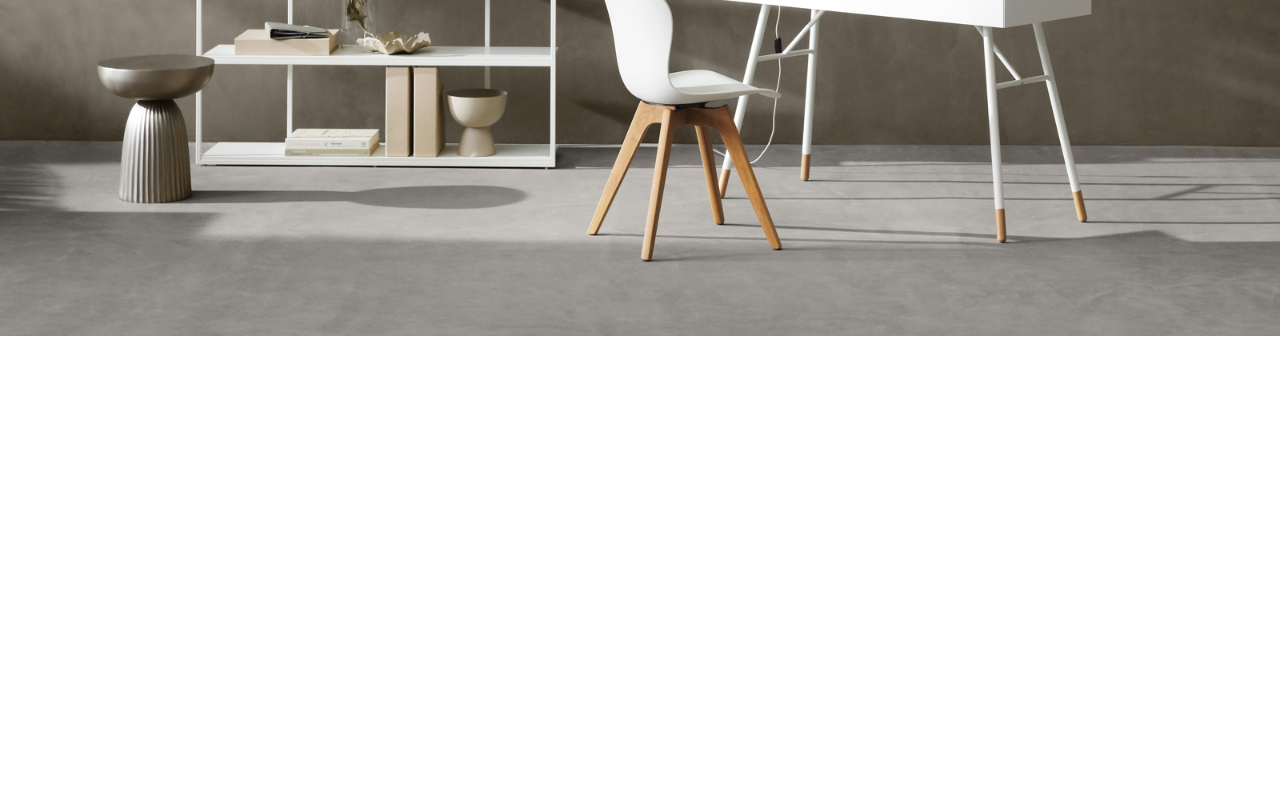
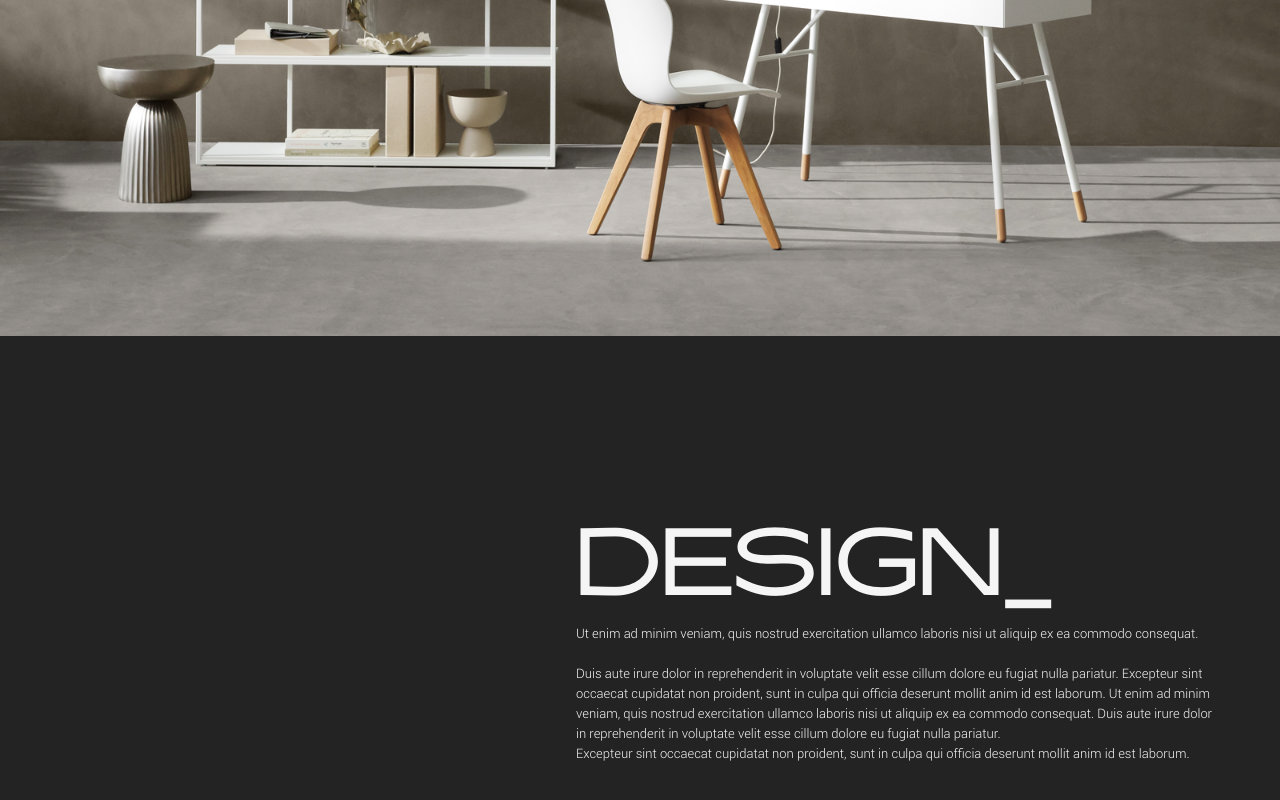
Before and after one commit to mathieuelisa/Room-react-app, a React (Create React App) app: page /about in a window 1280 px wide. Shown: the part 464-1264 px from the top of the page. Before the commit the page ends 800 px from the top, so only its background shows below. Built offline with nearby package versions, Linux system fonts and the light colour scheme.

Commit message:
Adding secondContainer to about page

```diff
--- a/src/Components/AboutPage/MainContainer/index.js
+++ b/src/Components/AboutPage/MainContainer/index.js
@@ -7,7 +7,7 @@ import "../../../Assets/Fonts/Dolce Vita.ttf";
 
 function MainContainer() {
   return (
-    <div class="mainBloc-about">
+    <div className="mainBloc-about">
       <Header
         myMenu="myLink__menu"
         myLink="myLink__menu-link"
--- /dev/null
+++ b/src/Components/AboutPage/SecondContainer/index.js
@@ -0,0 +1,35 @@
+import "./styles.scss";
+// Import fonts
+import "../../../Assets/Fonts/Resotho-Extralight.otf";
+
+function SecondContainer() {
+  return (
+    <div className="text-bloc">
+      <div className="container-card"></div>
+
+      <div className="container-bloc2">
+        <div className="title-bloc2">
+          <h2>DESIGN_</h2>
+        </div>
+
+        <div className="text_bloc2">
+          <p>
+            Ut enim ad minim veniam, quis nostrud exercitation ullamco laboris
+            nisi ut aliquip ex ea commodo consequat. <br />
+            <br /> Duis aute irure dolor in reprehenderit in voluptate velit
+            esse cillum dolore eu fugiat nulla pariatur. Excepteur sint occaecat
+            cupidatat non proident, sunt in culpa qui officia deserunt mollit
+            anim id est laborum. Ut enim ad minim veniam, quis nostrud
+            exercitation ullamco laboris nisi ut aliquip ex ea commodo
+            consequat. Duis aute irure dolor in reprehenderit in voluptate velit
+            esse cillum dolore eu fugiat nulla pariatur.
+            <br /> Excepteur sint occaecat cupidatat non proident, sunt in culpa
+            qui officia deserunt mollit anim id est laborum.
+          </p>
+        </div>
+      </div>
+    </div>
+  );
+}
+
+export default SecondContainer;
--- /dev/null
+++ b/src/Components/AboutPage/SecondContainer/styles.scss
@@ -0,0 +1,50 @@
+@font-face {
+  font-family: "Resotho-Extralight";
+  src: url("../../../Assets/Fonts/Resotho-Extralight.otf");
+}
+
+@font-face {
+  font-family: "RobotoThing";
+  src: url("../../../Assets/Fonts/Resotho-Extralight.otf");
+}
+
+.text-bloc {
+  height: 606px;
+  display: flex;
+  width: 100%;
+  color: whitesmoke;
+  background-color: #232323;
+}
+
+.container-card {
+  margin-top: 40px;
+  margin-bottom: 40px;
+  background-color: #232323;
+  width: 45%;
+  display: flex;
+  justify-content: space-around;
+}
+
+.container-bloc2 {
+  position: relative;
+  width: 55%;
+  display: flex;
+  flex-direction: column;
+}
+
+.title-bloc2 {
+  position: relative;
+  top: 178px;
+  font-family: "Resotho-Extralight";
+  font-size: 60px;
+  letter-spacing: 5px;
+}
+
+.text_bloc2 {
+  position: relative;
+  top: 189px;
+  padding-right: 55px;
+  line-height: 20px;
+  font-size: 13px;
+  font-family: "Roboto";
+}
--- a/src/Components/AboutPage/index.js
+++ b/src/Components/AboutPage/index.js
@@ -1,8 +1,14 @@
 import MainContainer from "./MainContainer";
+import SecondContainer from "./SecondContainer";
 import "./styles.scss";
 
 function AboutPage() {
-  return <MainContainer />;
+  return (
+    <>
+      <MainContainer />
+      <SecondContainer />
+    </>
+  );
 }
 
 export default AboutPage;
```
